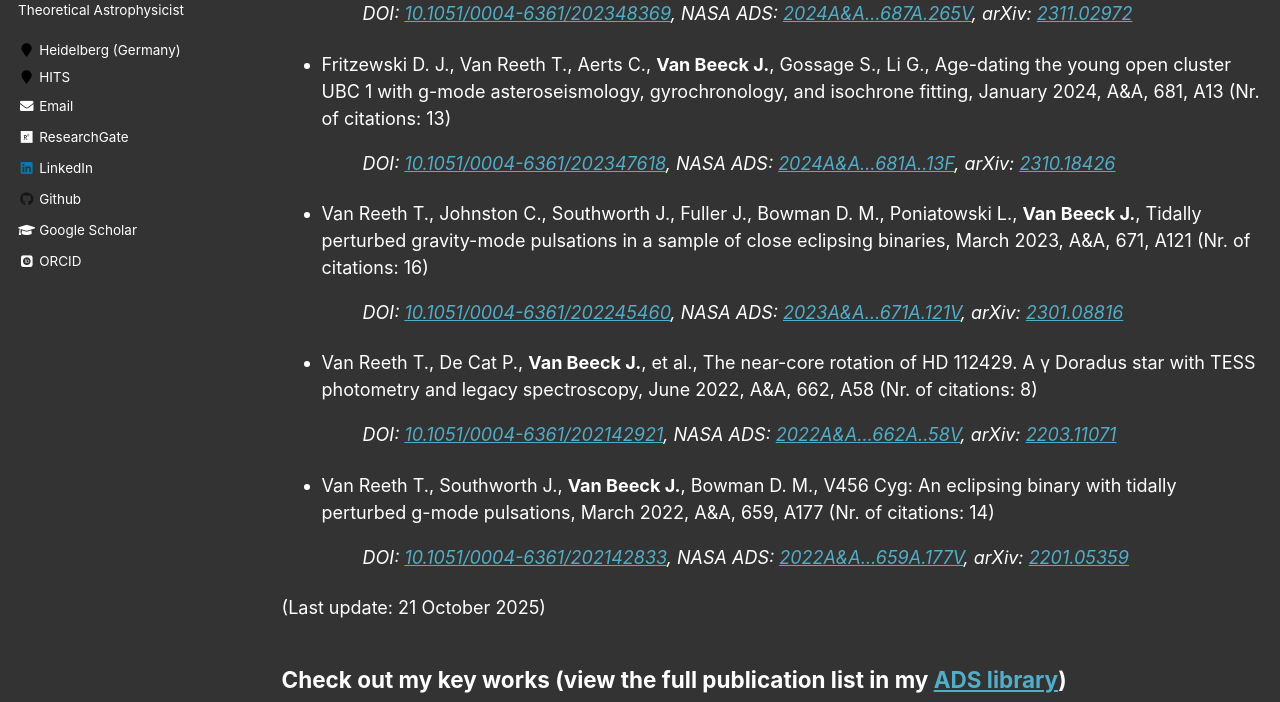
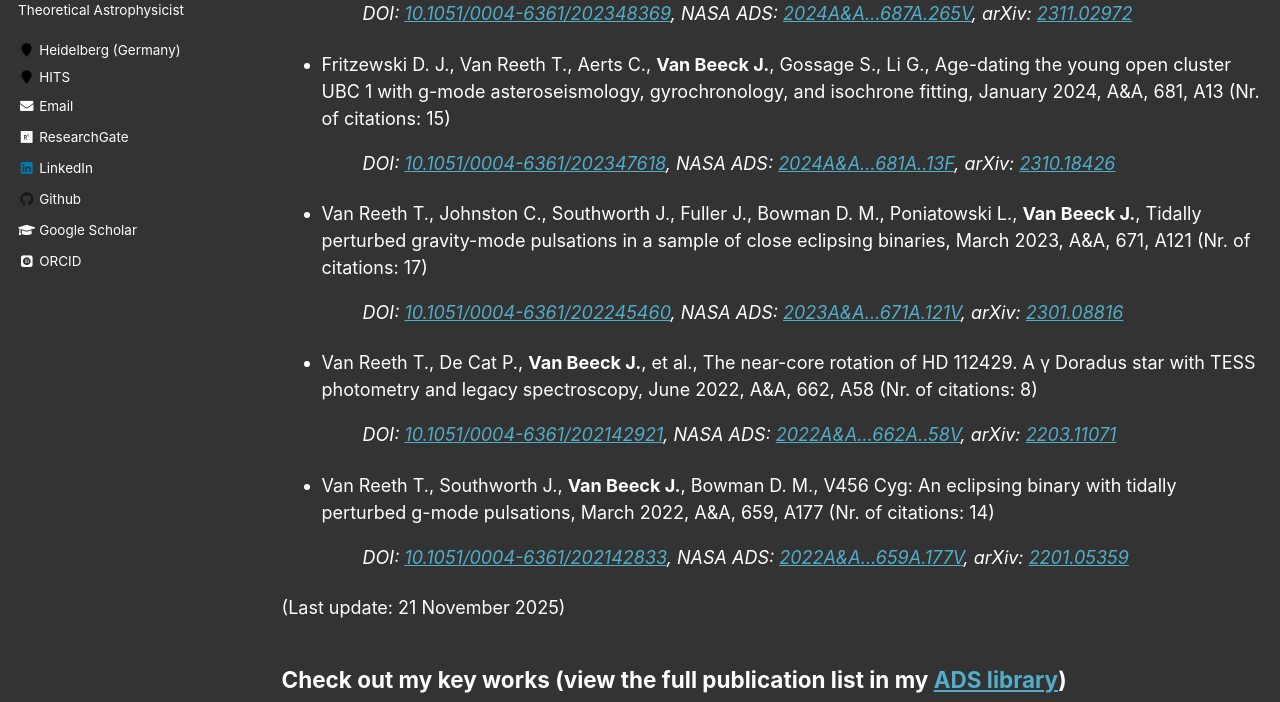
Before and after one commit to JVB11/jvb11.github.io, a Jekyll site: the page built from _pages/publications.md, in a window 1280 px wide and 1400 px high. Shown: the part 335-1037 px from the top of the window. Built offline with Jekyll 4.4.1, drawn with Linux system fonts in a browser that asks for light colours; some web fonts are replaced.

Commit message:
(automatically) pushing latest version of last 5 publications

```diff
--- a/_pages/publications.md
+++ b/_pages/publications.md
@@ -12,11 +12,11 @@ author_profile: true
 
 &nbsp;&nbsp;&nbsp;&nbsp;&nbsp;&nbsp;&nbsp;&nbsp;&nbsp;&nbsp;&nbsp;&nbsp;&nbsp;&nbsp;&nbsp;&nbsp;*DOI: <a href="https://doi.org/10.1051/0004-6361/202348369">10.1051/0004-6361/202348369</a>, NASA ADS: <a href="https://ui.adsabs.harvard.edu/abs/2024A&A...687A.265V">2024A&A...687A.265V</a>, arXiv: <a href="https://arxiv.org/abs/2311.02972">2311.02972</a>*
 
-+ Fritzewski D. J., Van Reeth T., Aerts C., **Van Beeck J.**, Gossage S., Li G., Age-dating the young open cluster UBC 1 with g-mode asteroseismology, gyrochronology, and isochrone fitting, January 2024, A&A, 681, A13 (Nr. of citations: 13)
++ Fritzewski D. J., Van Reeth T., Aerts C., **Van Beeck J.**, Gossage S., Li G., Age-dating the young open cluster UBC 1 with g-mode asteroseismology, gyrochronology, and isochrone fitting, January 2024, A&A, 681, A13 (Nr. of citations: 15)
 
 &nbsp;&nbsp;&nbsp;&nbsp;&nbsp;&nbsp;&nbsp;&nbsp;&nbsp;&nbsp;&nbsp;&nbsp;&nbsp;&nbsp;&nbsp;&nbsp;*DOI: <a href="https://doi.org/10.1051/0004-6361/202347618">10.1051/0004-6361/202347618</a>, NASA ADS: <a href="https://ui.adsabs.harvard.edu/abs/2024A&A...681A..13F">2024A&A...681A..13F</a>, arXiv: <a href="https://arxiv.org/abs/2310.18426">2310.18426</a>*
 
-+ Van Reeth T., Johnston C., Southworth J., Fuller J., Bowman D. M., Poniatowski L., **Van Beeck J.**, Tidally perturbed gravity-mode pulsations in a sample of close eclipsing binaries, March 2023, A&A, 671, A121 (Nr. of citations: 16)
++ Van Reeth T., Johnston C., Southworth J., Fuller J., Bowman D. M., Poniatowski L., **Van Beeck J.**, Tidally perturbed gravity-mode pulsations in a sample of close eclipsing binaries, March 2023, A&A, 671, A121 (Nr. of citations: 17)
 
 &nbsp;&nbsp;&nbsp;&nbsp;&nbsp;&nbsp;&nbsp;&nbsp;&nbsp;&nbsp;&nbsp;&nbsp;&nbsp;&nbsp;&nbsp;&nbsp;*DOI: <a href="https://doi.org/10.1051/0004-6361/202245460">10.1051/0004-6361/202245460</a>, NASA ADS: <a href="https://ui.adsabs.harvard.edu/abs/2023A&A...671A.121V">2023A&A...671A.121V</a>, arXiv: <a href="https://arxiv.org/abs/2301.08816">2301.08816</a>*
 
@@ -29,7 +29,7 @@ author_profile: true
 &nbsp;&nbsp;&nbsp;&nbsp;&nbsp;&nbsp;&nbsp;&nbsp;&nbsp;&nbsp;&nbsp;&nbsp;&nbsp;&nbsp;&nbsp;&nbsp;*DOI: <a href="https://doi.org/10.1051/0004-6361/202142833">10.1051/0004-6361/202142833</a>, NASA ADS: <a href="https://ui.adsabs.harvard.edu/abs/2022A&A...659A.177V">2022A&A...659A.177V</a>, arXiv: <a href="https://arxiv.org/abs/2201.05359">2201.05359</a>*
 
 
-(Last update: 21 October 2025)
+(Last update: 21 November 2025)
 
 ## Check out my key works (view the full publication list in my [ADS library](https://ui.adsabs.harvard.edu/public-libraries/mrBh0XAqRuqabcPXhidMUA))
 
```
